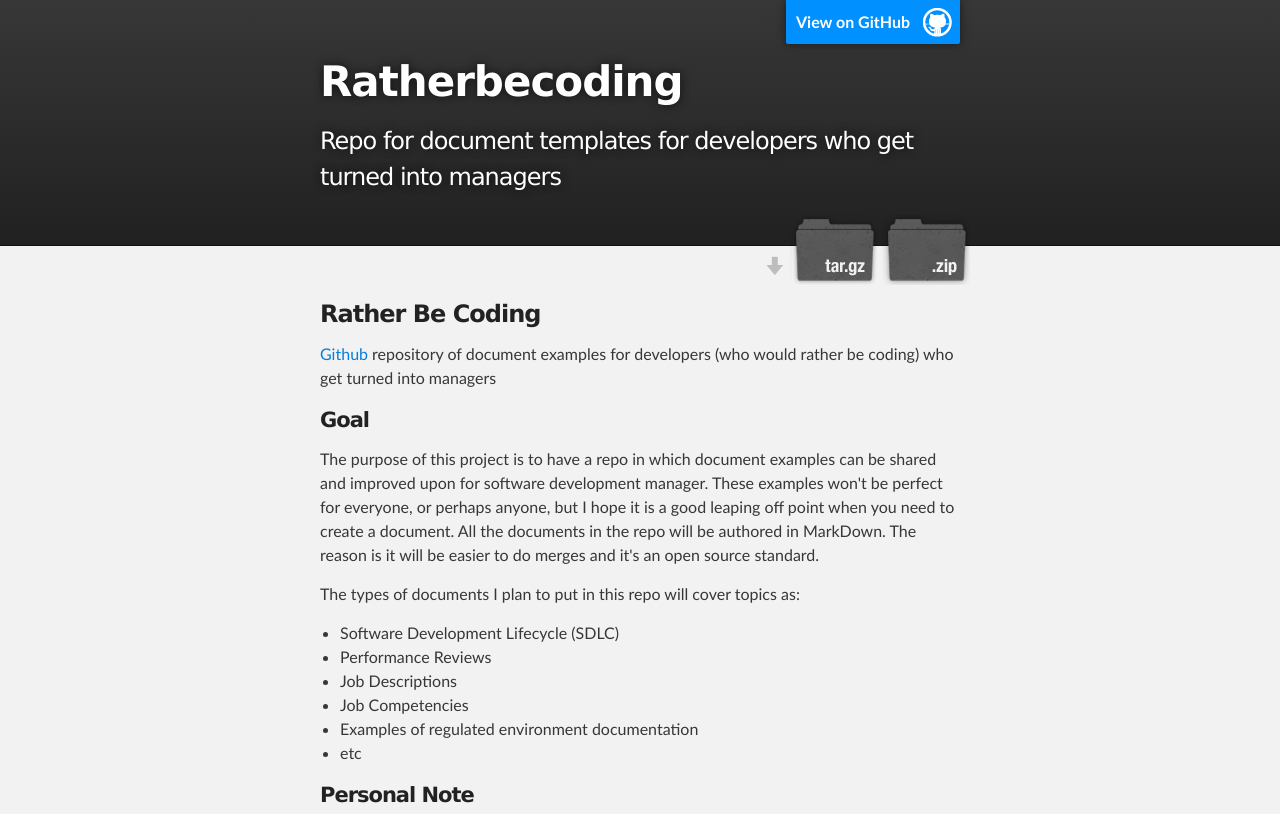
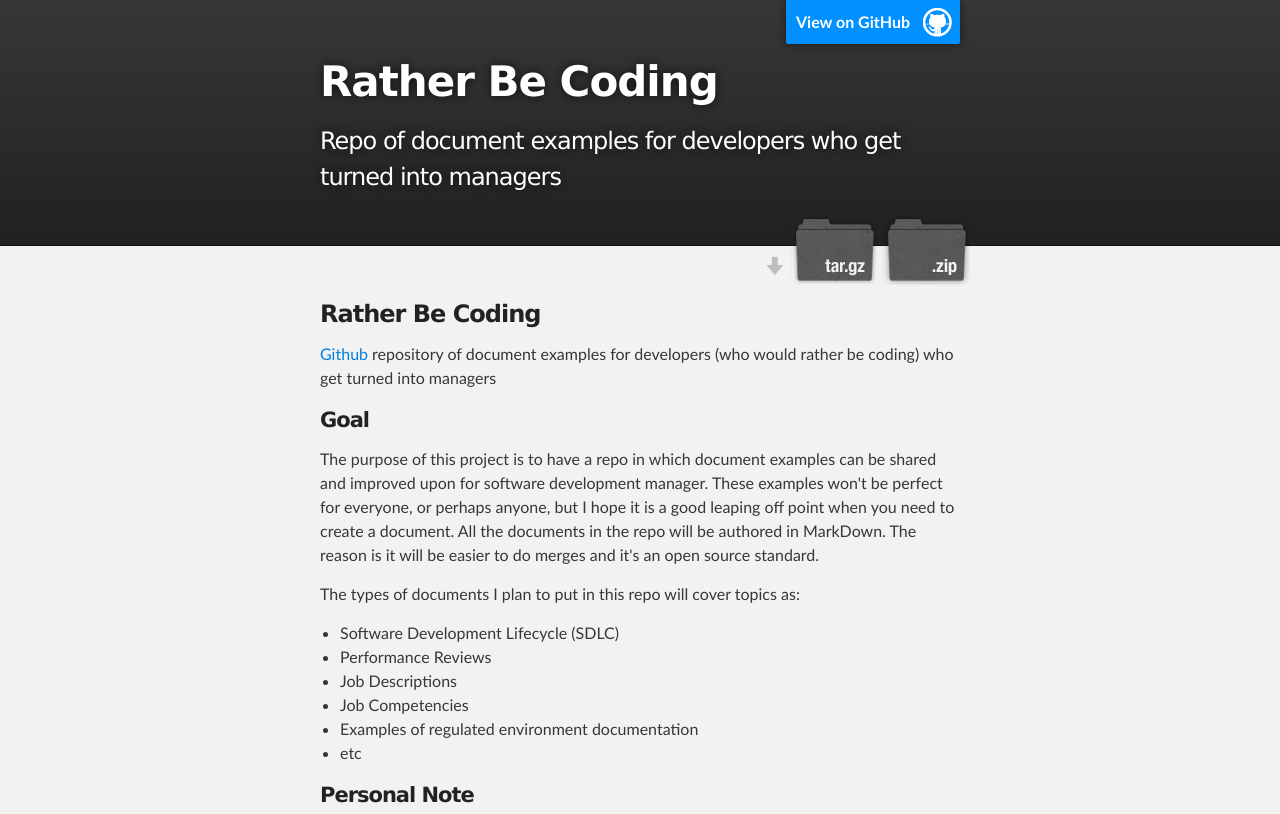
Before and after one commit to dtefft/ratherbecoding, a plain HTML site: page index.html in a window 1280 px wide. Shown: the top 814 px of the page. Drawn offline with Linux system fonts and the light colour scheme.

Commit message:
Front page changes

```diff
--- a/index.html
+++ b/index.html
@@ -18,8 +18,8 @@
         <header class="inner">
           <a id="forkme_banner" href="https://github.com/dtefft/ratherbecoding">View on GitHub</a>
 
-          <h1 id="project_title">Ratherbecoding</h1>
-          <h2 id="project_tagline">Repo for document templates for developers who get turned into managers</h2>
+          <h1 id="project_title">Rather Be Coding</h1>
+          <h2 id="project_tagline">Repo of document examples for developers who get turned into managers</h2>
 
             <section id="downloads">
               <a class="zip_download_link" href="https://github.com/dtefft/ratherbecoding/zipball/master">Download this project as a .zip file</a>
```
